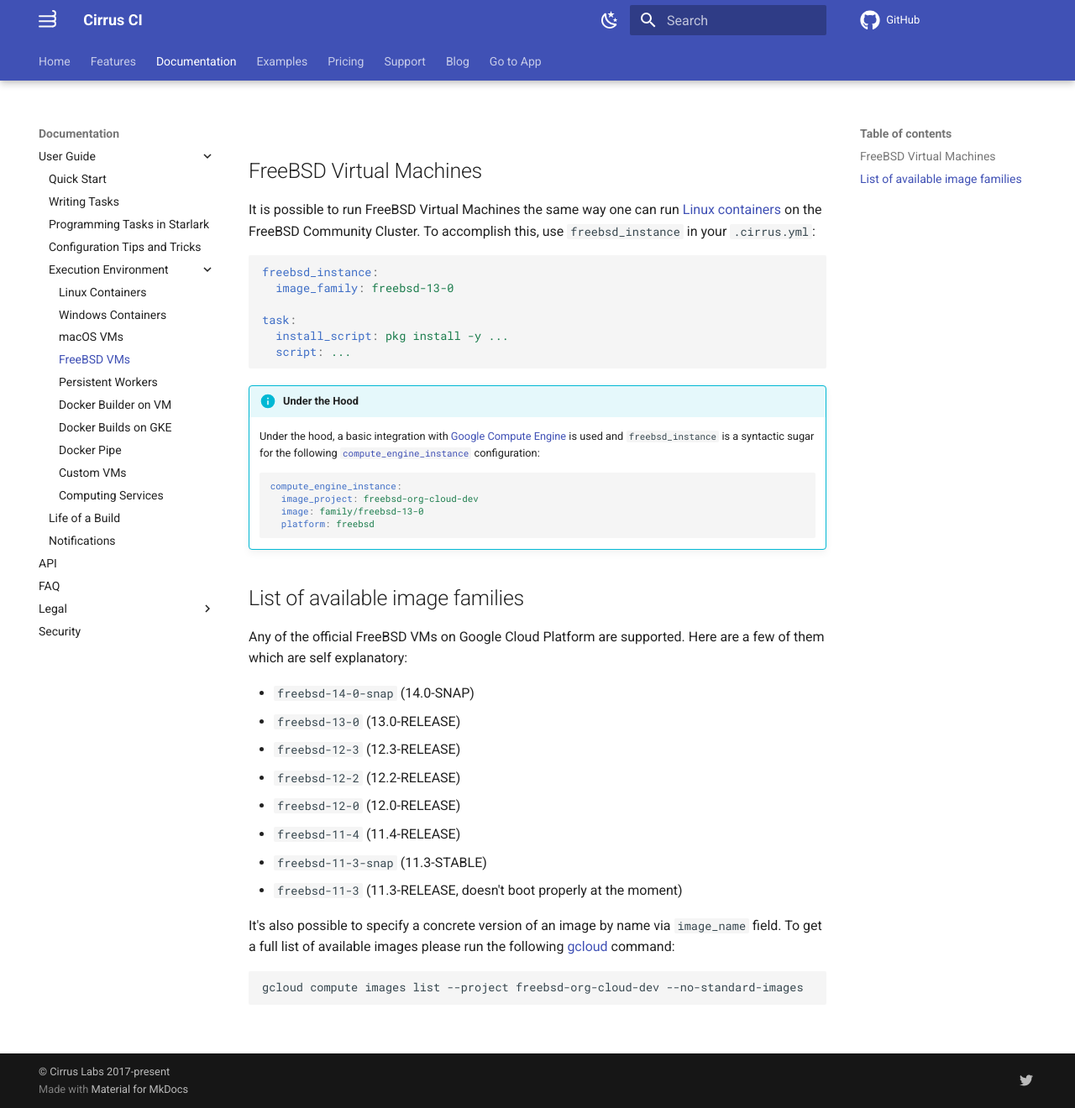
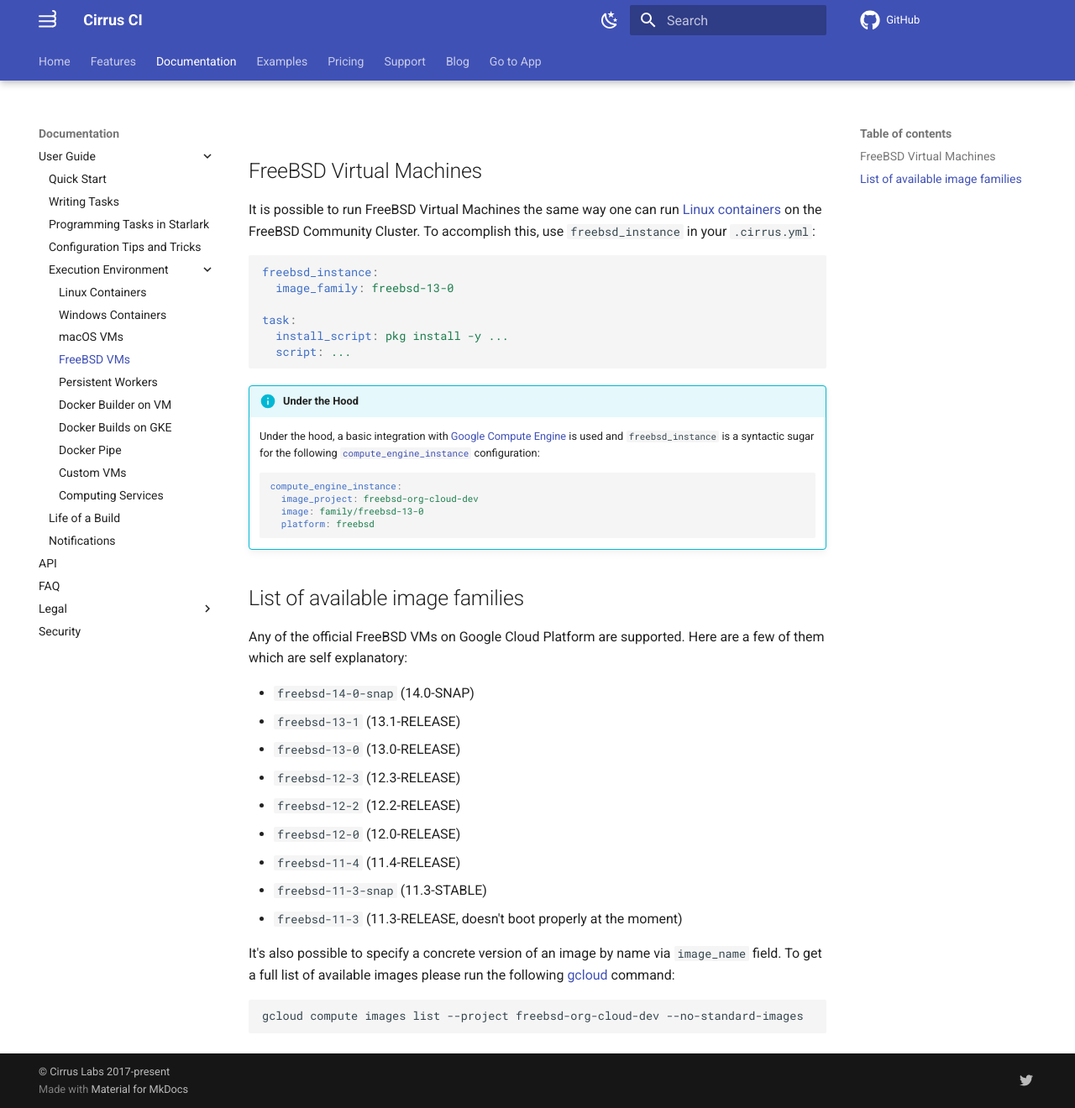
Before and after one commit to cirruslabs/cirrus-ci-docs, an MkDocs documentation site: the page built from docs/guide/FreeBSD.md, in a window 1280 px wide and 1320 px high. Shown: the whole window at 84% size. Built offline with MkDocs 1.6.1 and Material for MkDocs 9.7.7, drawn with Linux system fonts in a browser that asks for light colours; comment, search, counter and statistics services are not loaded.

Commit message:
add freebsd-13-1 (#1024)

```diff
--- a/docs/guide/FreeBSD.md
+++ b/docs/guide/FreeBSD.md
@@ -28,6 +28,7 @@ task:
 Any of the official FreeBSD VMs on Google Cloud Platform are supported. Here are a few of them which are self explanatory:
 
 * `freebsd-14-0-snap` (14.0-SNAP)
+* `freebsd-13-1`      (13.1-RELEASE)
 * `freebsd-13-0`      (13.0-RELEASE)
 * `freebsd-12-3`      (12.3-RELEASE)
 * `freebsd-12-2`      (12.2-RELEASE)
```
